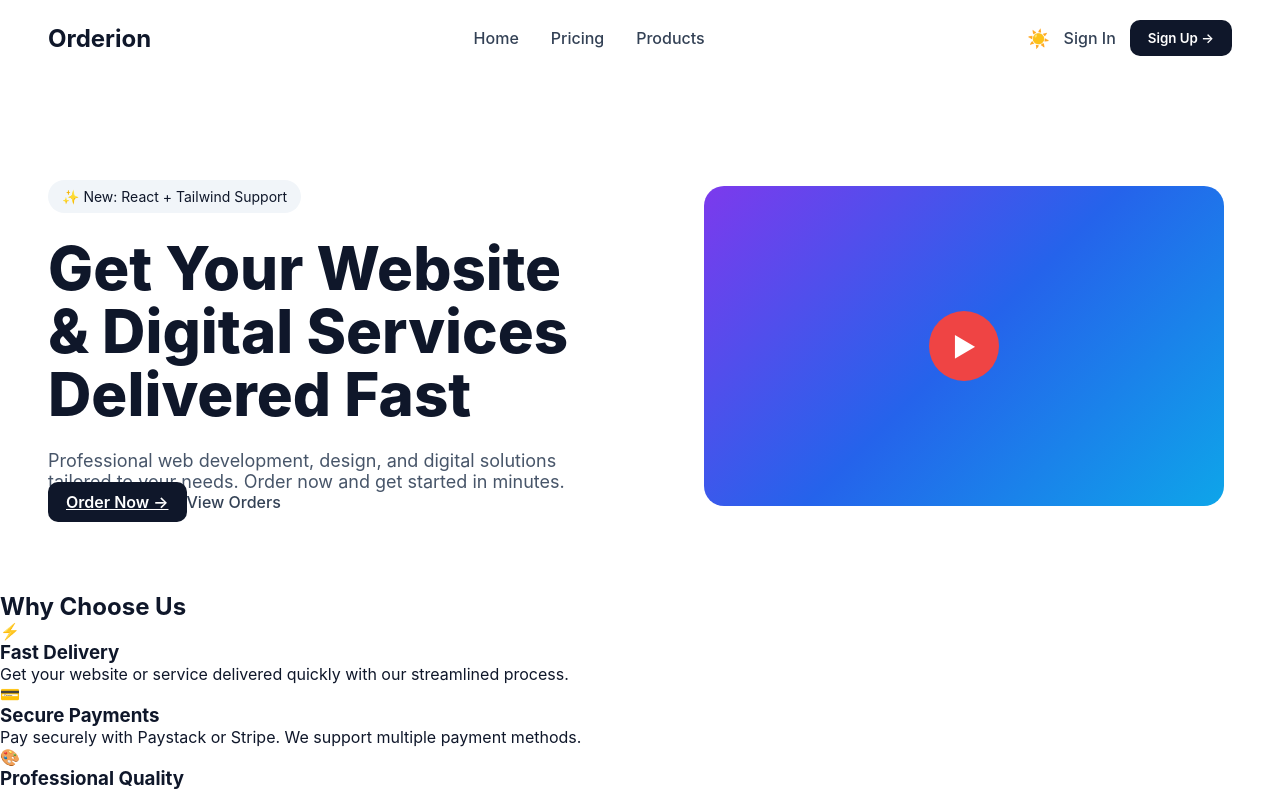
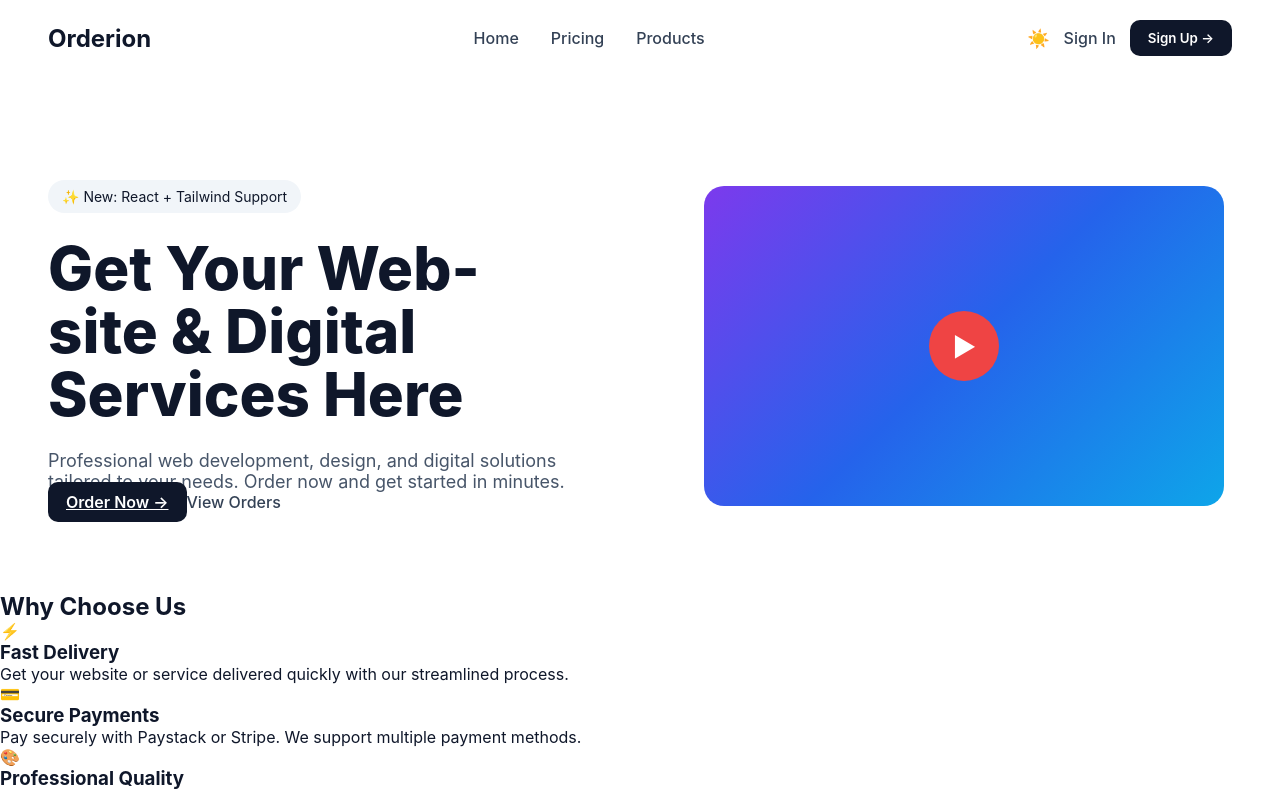
Before and after one commit to Orderion/Ordering-platform, a React (Vite) app in the folder frontend/: page /#/ in a window 1280 px wide. Shown: the top 791 px of the page. Built offline with nearby package versions, Linux system fonts and the light colour scheme; no server answers.

Commit message:
Font fix

```diff
--- a/frontend/src/pages/Home.jsx
+++ b/frontend/src/pages/Home.jsx
@@ -17,9 +17,9 @@ const Home = () => {
           <span className="badge">✨ New: React + Tailwind Support</span>
 
           <h1>
-            Get Your Website <br />
-            & Digital Services <br />
-            Delivered Fast
+            Get Your Web- <br />
+            site & Digital <br />
+            Services Here
           </h1>
 
           <p>
```
